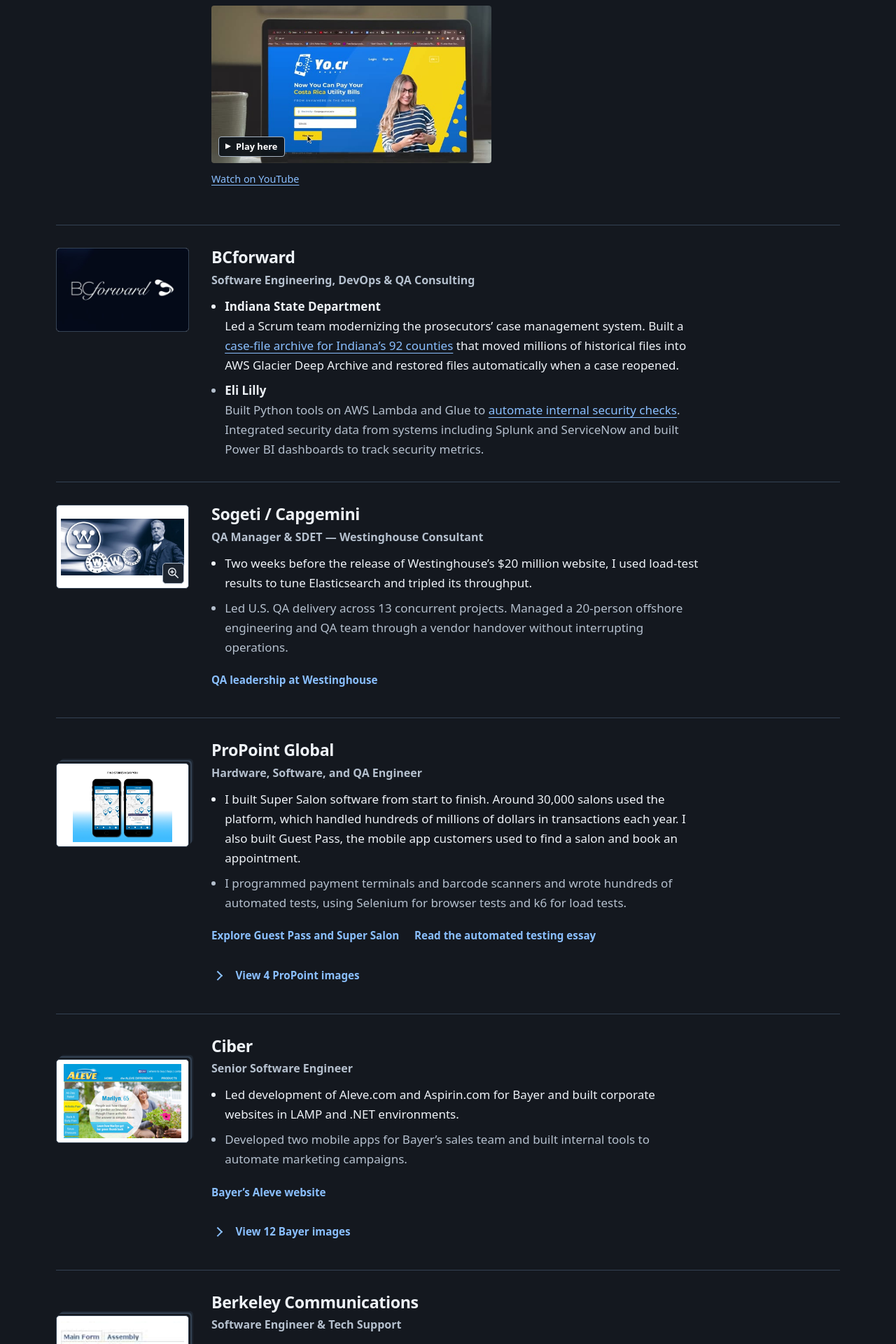
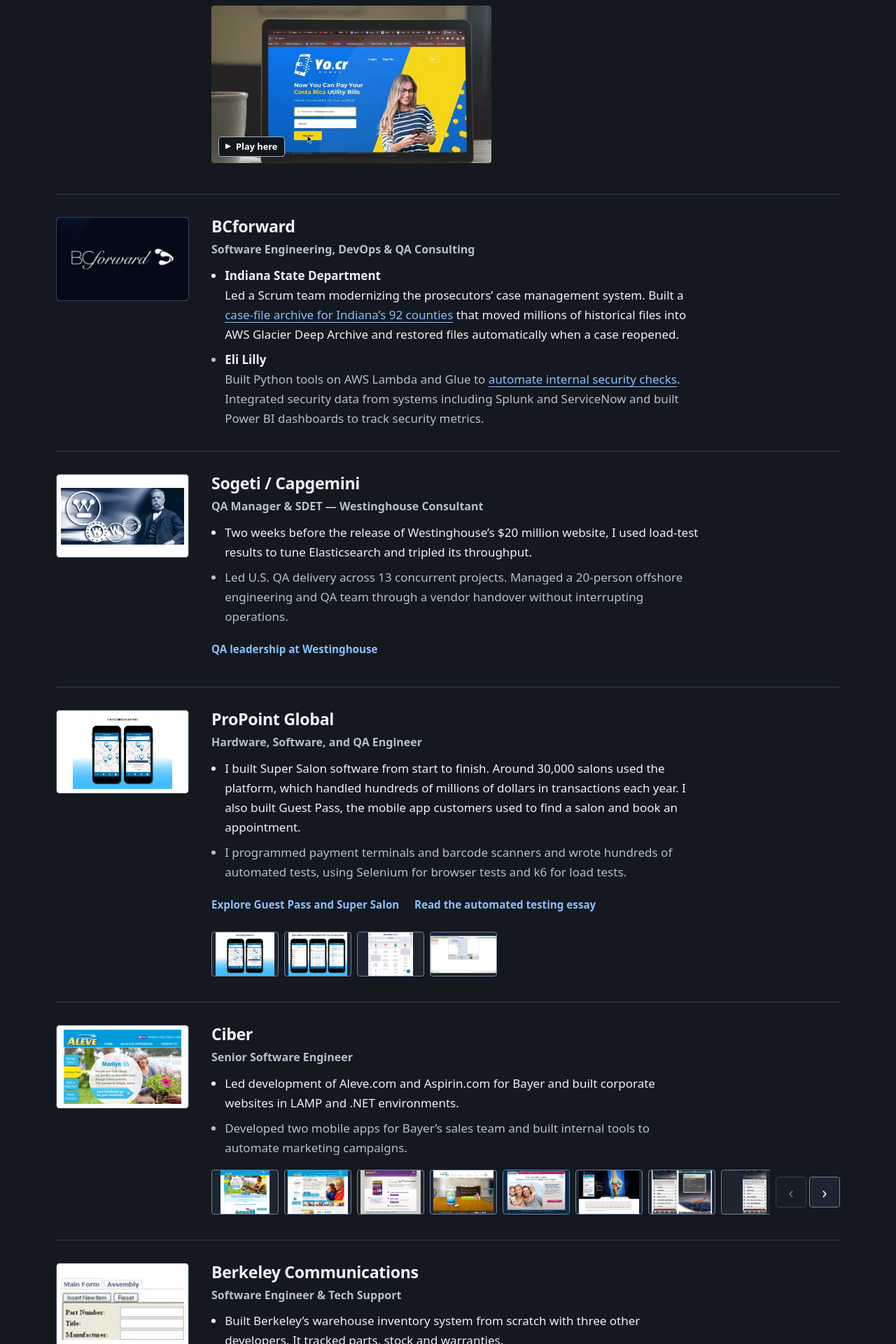
Before and after one commit to schneidergithub/schneidergithub.github.io, a Jekyll site: the page built from experience.md, in a window 1280 px wide. Shown: the part 1140-3060 px from the top of the page at 70% size. Built offline with Jekyll 4.4.1, drawn with Linux system fonts in a browser that asks for light colours; some of the changed text lies outside the part shown.

Commit message:
Show inline thumbnail galleries on the Experience page (#85)

```diff
--- a/_includes/publication-media.html
+++ b/_includes/publication-media.html
@@ -19,9 +19,9 @@
   </summary>
   {% if include.spotlight %}{% include recording-source.html publication=media %}{% endif %}
   <template><iframe width="640" height="360" src="https://www.youtube-nocookie.com/embed/{{ video_id | escape }}?autoplay=1&amp;playsinline=1" title="{{ media.title | escape }}" allow="autoplay; encrypted-media; picture-in-picture; fullscreen" allowfullscreen referrerpolicy="strict-origin-when-cross-origin"></iframe></template>
-  {% unless include.spotlight %}<noscript><p class="playback-note">Inline playback requires JavaScript. Use the YouTube link below to watch.</p></noscript>{% endunless %}
+  {% unless include.spotlight or include.poster_fallback %}<noscript><p class="playback-note">Inline playback requires JavaScript. Use the YouTube link below to watch.</p></noscript>{% endunless %}
 </details>
-{% if include.spotlight %}
+{% if include.spotlight or include.poster_fallback %}
 <noscript>
   <a class="video-poster" href="{{ media.url | escape }}" aria-label="Play {{ media.title | escape }} on YouTube">
     {{ preview }}<span class="play-mark"><span class="play-caption">Play recording</span></span>
--- a/_layouts/default.html
+++ b/_layouts/default.html
@@ -24,7 +24,7 @@
   <link rel="icon" href="{{ '/assets/favicon.svg' | relative_url }}?v={{ site.time | date: '%s' }}" type="image/svg+xml">
   <link rel="stylesheet" href="{{ '/assets/site.css' | relative_url }}?v={{ site.time | date: '%s' }}">
   {% if page.work_design %}<link rel="stylesheet" href="{{ '/assets/portfolio/selected-work.css' | relative_url }}?v={{ site.time | date: '%s' }}">{% endif %}
-  {% if page.url == '/work/' or page.layout == 'case-study' %}<link rel="stylesheet" href="{{ '/assets/portfolio/image-viewer.css' | relative_url }}?v={{ site.time | date: '%s' }}">{% endif %}
+  {% if page.url == '/work/' or page.url == '/experience/' or page.layout == 'case-study' %}<link rel="stylesheet" href="{{ '/assets/portfolio/image-viewer.css' | relative_url }}?v={{ site.time | date: '%s' }}">{% endif %}
   <script src="{{ '/assets/navigation.js' | relative_url }}?v=2" defer></script>
 </head>
 <body>
--- /dev/null
+++ b/assets/portfolio/experience-gallery.js
@@ -0,0 +1,23 @@
+for (const gallery of document.querySelectorAll('.role-gallery')) {
+  const strip = gallery.querySelector('.role-thumbnails');
+  const controls = gallery.querySelector('.role-gallery-controls');
+  const [previous, next] = controls.querySelectorAll('button');
+
+  function updateControls() {
+    // Compare with the full row so hiding the controls gives the space back.
+    controls.hidden = strip.scrollWidth <= gallery.clientWidth + 1;
+    previous.setAttribute('aria-disabled', strip.scrollLeft <= 1);
+    next.setAttribute('aria-disabled', strip.scrollLeft + strip.clientWidth >= strip.scrollWidth - 1);
+  }
+
+  function scrollPage(button, direction) {
+    if (button.getAttribute('aria-disabled') === 'true') return;
+    strip.scrollBy({ left: direction * strip.clientWidth });
+  }
+
+  previous.addEventListener('click', () => scrollPage(previous, -1));
+  next.addEventListener('click', () => scrollPage(next, 1));
+  strip.addEventListener('scroll', updateControls, { passive: true });
+  new ResizeObserver(updateControls).observe(strip);
+  updateControls();
+}
--- a/assets/site.css
+++ b/assets/site.css
@@ -882,34 +882,51 @@ a{color:inherit}
 
 
 
-/* The native summary owns both the cover and the text control. Reserve its
-   cover's grid cell so enlarged text and the expanded sheet stay in flow. */
-.role:has(.role-gallery)::before {
-  content: "";
-  grid-area: image;
-  align-self: start;
-  width: var(--cover-width);
-  aspect-ratio: 19 / 12;
+/* Each role keeps its cover beside the heading and its gallery below the copy. */
+.role-gallery {
+  grid-column: details;
+  display: flex;
+  align-items: center;
+  gap: .5rem;
+  min-width: 0;
 }
-.role-single { grid-area: image; width: var(--cover-width); align-self: start; border-radius: 5px; }
-.role-gallery { grid-column: 1 / -1; min-width: 0; }
-.role-gallery > summary { margin-inline-start: calc(var(--cover-width) + var(--role-gap)); }
-.role-gallery > summary .role-thumbnail {
-  position: absolute;
-  inset-block-start: var(--role-padding);
-  inset-inline-start: 0;
-  width: var(--cover-width);
-  box-shadow: 2px -2px var(--bg), 4px -4px var(--line), 6px -6px var(--panel);
+.role-thumbnails {
+  display: flex;
+  flex: 1;
+  gap: .5rem;
+  min-width: 0;
+  overflow-x: auto;
+  overscroll-behavior-x: contain;
+  scroll-snap-type: x proximity;
+  scrollbar-width: thin;
+  scrollbar-color: var(--control-border) transparent;
+  padding-block: .25rem;
 }
-.role-gallery > summary:focus-visible .role-thumbnail { outline: 3px solid var(--focus); outline-offset: 3px; }
-.role-gallery .thumbnail-grid {
-  margin-block-start: .75rem;
-  grid-template-columns: repeat(auto-fit, minmax(min(100%, 13rem), 1fr));
+.role-thumbnails a {
+  display: block;
+  flex: 0 0 6rem;
+  aspect-ratio: 3 / 2;
+  overflow: hidden;
+  border: 1px solid var(--control-border);
+  border-radius: .25rem;
+  background: var(--panel);
+  scroll-snap-align: start;
 }
-.role-gallery .thumbnail-frame { aspect-ratio: 16 / 10; background: var(--panel); }
-.role-gallery .thumbnail-frame img { max-height: 100%; min-height: 0; }
+.role-thumbnails img { position: absolute; inset: 0; width: 100%; height: 100%; object-fit: contain; }
+.role-thumbnails a::after { content: none; }
+.role-thumbnails a:hover { border-color: var(--accent); }
+.role-thumbnails a:focus-visible { outline-offset: -3px; outline: 3px solid var(--focus); }
+.role-gallery-controls:not([hidden]) { display: flex; flex: none; gap: .25rem; }
+.role-gallery-controls button {
+  display: grid; place-items: center; width: 44px; height: 44px; padding: 0;
+  border: 1px solid var(--control-border); border-radius: .25rem;
+  background: var(--panel); color: var(--text); cursor: pointer; font: 1.5rem/1 system-ui;
+}
+.role-gallery-controls button[aria-disabled="true"] { opacity: .4; cursor: default; }
+.role-gallery-controls button:focus-visible { outline: 3px solid var(--focus); outline-offset: 1px; }
 @media (max-width: 540px) {
-  .role-gallery > summary { margin-inline-start: 0; }
+  .role-thumbnails a { flex-basis: calc((100% - 1.5rem) / 3.35); }
+  .role-gallery-controls:not([hidden]) { display: none; }
 }
 
 /* Shared interaction hierarchy and comfortable touch targets. */
--- a/experience.md
+++ b/experience.md
@@ -11,14 +11,8 @@ permalink: /experience/
 <div class="timeline">
 {% for role in roles %}
 {% assign gallery = site.data.gallery | where: 'role_id', role.role_id | first %}
-{% capture thumbnail %}<img class="role-thumbnail" src="{{ role.thumbnail | relative_url | escape }}" alt="{{ role.thumbnail_alt | escape }}" width="190" height="120" decoding="async"{% unless forloop.first %} loading="lazy"{% endunless %}>{% endcapture %}
 <article class="role">
-  {% if gallery.items.size == 1 %}
-    {% assign item = gallery.items.first %}
-    <a class="role-single image-enlarge" id="image-{{ gallery.id }}" href="{{ item.image | relative_url }}" aria-label="{{ item.open_label | default: item.title | escape }}{% unless item.open_label %} — open full-size image{% endunless %}">{{ thumbnail }}</a>
-  {% elsif gallery == nil %}
-    {{ thumbnail }}
-  {% endif %}
+  <img class="role-thumbnail"{% if gallery.items.size == 1 %} id="image-{{ gallery.id }}"{% endif %} src="{{ role.thumbnail | relative_url | escape }}" alt="{{ role.thumbnail_alt | escape }}" width="190" height="120" decoding="async"{% unless forloop.first %} loading="lazy"{% endunless %}>
   <header class="role-heading"{% if role.role_id == 'nuix' %} id="engineering-leadership" tabindex="-1"{% endif %}>
     {% if role.current %}<p class="role-current">Current</p>{% endif %}
     <h2 id="{{ role.role_id | escape }}" tabindex="-1">{{ role.organization | escape }}</h2>
@@ -29,7 +23,7 @@ permalink: /experience/
     {% if role.recording %}
       <div class="role-recording focus-media">
         <h4>{{ role.recording.title | escape }}</h4>
-        {% include publication-media.html publication=role.recording %}
+        {% include publication-media.html publication=role.recording poster_fallback=true %}
       </div>
     {% endif %}
     {% assign studies = nil %}
@@ -48,18 +42,23 @@ permalink: /experience/
     {% endif %}
   </div>
   {% if gallery.items.size > 1 %}
-    {% assign examples = gallery.items | where_exp: 'item', 'item.detail_of == nil' %}
-    <details class="role-gallery gallery-disclosure" id="images-{{ gallery.id }}">
-      <summary>
-        <span aria-hidden="true">{{ thumbnail }}</span>
-        <span class="gallery-expand">View {{ gallery.items.size }} {{ gallery.short_name | escape }} images</span>
-        <span class="gallery-collapse">Hide {{ gallery.short_name | escape }} images</span>
-      </summary>
-      {% include gallery-grid.html group=gallery items=examples offset=0 %}
-    </details>
+    <section class="role-gallery" id="images-{{ gallery.id }}" aria-label="{{ gallery.title | escape }} images" data-image-group="{{ gallery.id }}" data-image-title="{{ gallery.title | escape }}">
+      <div class="role-thumbnails" id="thumbnails-{{ gallery.id }}">
+        {% for item in gallery.items %}
+        <a class="image-enlarge" href="{{ item.image | relative_url }}" id="original-{{ item.image | split: '/' | last | slugify }}" data-image-order="{{ forloop.index }}" data-image-caption="{{ item.caption | default: item.title | escape }}" aria-label="Enlarge {{ item.title | escape }}">
+          <img src="{{ item.thumbnail | relative_url }}?v={{ item.thumbnail_version }}" alt="{{ item.alt | escape }}" width="{{ item.width }}" height="{{ item.height }}" loading="lazy" decoding="async">
+        </a>
+        {% endfor %}
+      </div>
+      <div class="role-gallery-controls" hidden>
+        <button type="button" aria-controls="thumbnails-{{ gallery.id }}" aria-label="Scroll {{ gallery.short_name | escape }} thumbnails left"><span aria-hidden="true">‹</span></button>
+        <button type="button" aria-controls="thumbnails-{{ gallery.id }}" aria-label="Scroll {{ gallery.short_name | escape }} thumbnails right"><span aria-hidden="true">›</span></button>
+      </div>
+    </section>
   {% endif %}
 </article>
 {% endfor %}
 </div>
-<script src="{{ '/assets/portfolio/gallery-return.js' | relative_url }}?v=3" defer></script>
+{% include image-viewer.html %}
+<script src="{{ '/assets/portfolio/experience-gallery.js' | relative_url }}" defer></script>
 <script src="{{ '/assets/publications/video-player.js' | relative_url }}" defer></script>
--- a/scripts/check_site.py
+++ b/scripts/check_site.py
@@ -60,10 +60,10 @@ class Page(HTMLParser):
             if not media_page or not allowed or 'srcdoc' in a or not a.get('title'):
                 errors.append(f'{self.path}: unexpected video embed')
         allowed_scripts = {'/assets/navigation.js?v=2'}
-        if self.path.is_relative_to(SITE / 'work') or self.path == SITE / 'experience/index.html':
-            allowed_scripts.add('/assets/portfolio/gallery-return.js?v=3')
         if self.path.is_relative_to(SITE / 'work'):
-            allowed_scripts.add('/assets/portfolio/image-viewer.js?v=2')
+            allowed_scripts.update({'/assets/portfolio/gallery-return.js?v=3', '/assets/portfolio/image-viewer.js?v=2'})
+        if self.path == SITE / 'experience/index.html':
+            allowed_scripts.update({'/assets/portfolio/experience-gallery.js', '/assets/portfolio/image-viewer.js?v=2'})
         if media_page:
             allowed_scripts.add('/assets/publications/video-player.js')
         if tag == 'form' or (tag == 'script' and a.get('src') not in allowed_scripts):
```
Also changed, not shown: _experience/07-ciber.md (+0 -1 lines), scripts/check_case_studies.cjs (+63 -31 lines), scripts/check_experience_browser.cjs (+5 -13 lines).
